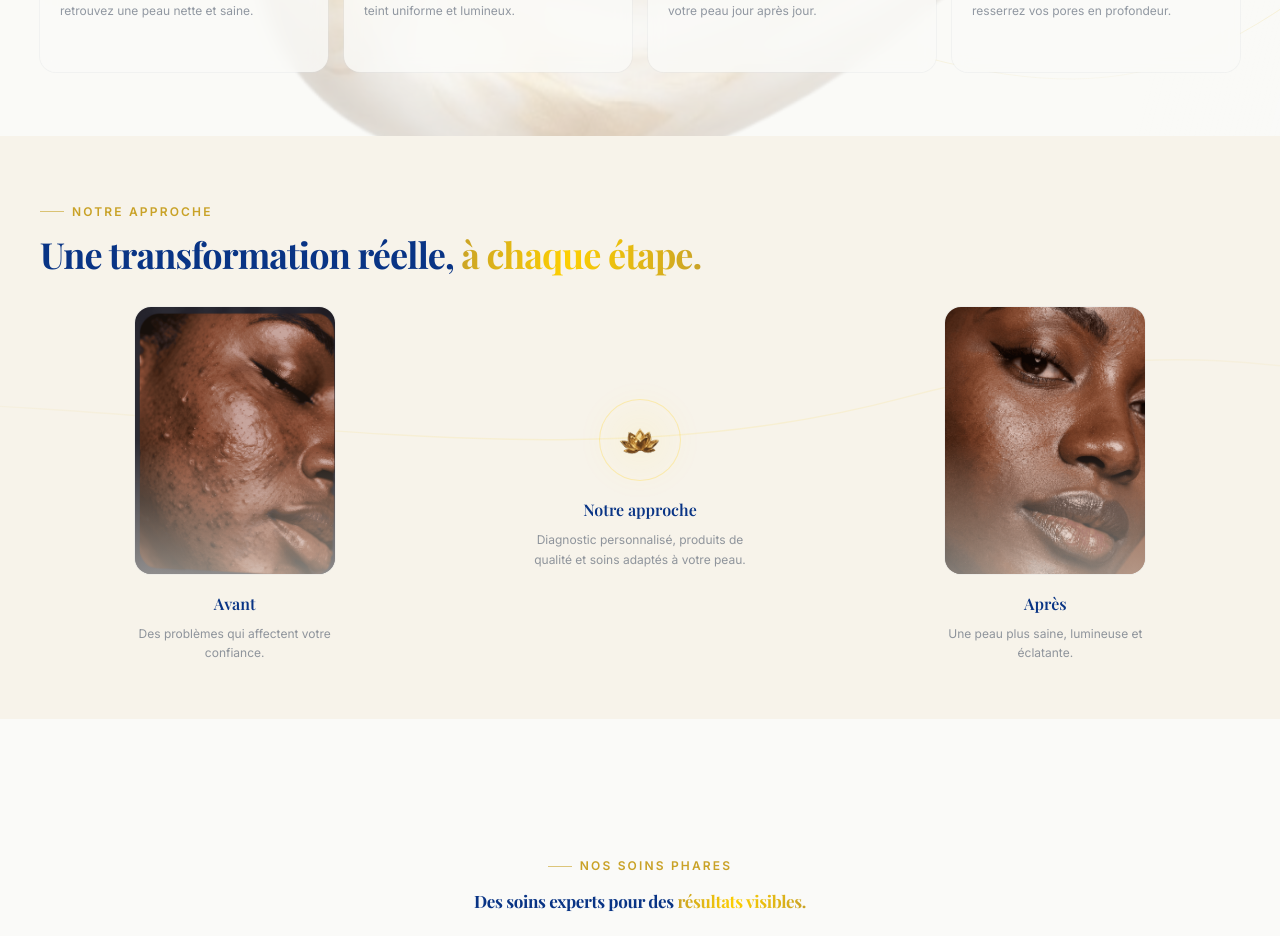
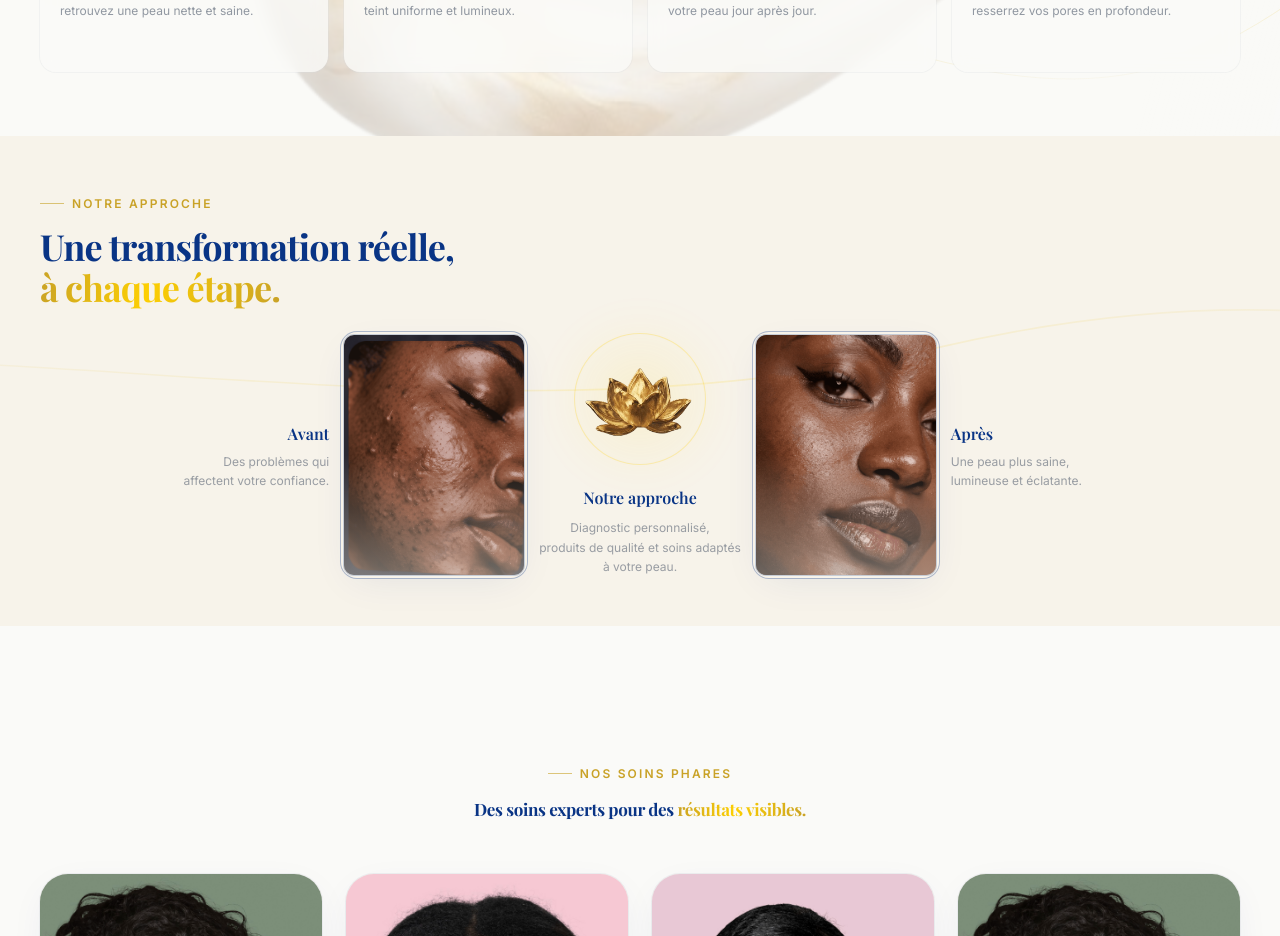
Before and after one commit to kenryalonzo/com.cythia.dev, a Next.js app: page / in a window 1280 px wide. Shown: the part 1102-2038 px from the top of the page. Built offline with nearby package versions, Linux system fonts and the light colour scheme.

Commit message:
Enhance SkinConcerns and Transformation components with improved image loading and layout adjustments

```diff
--- a/components/SkinConcerns.tsx
+++ b/components/SkinConcerns.tsx
@@ -53,6 +53,7 @@ export function SkinConcerns() {
 					alt=""
 					fill
 					sizes="100vw"
+					loading="eager"
 					className="object-cover animate-slow-pan"
 					aria-hidden
 				/>
--- a/components/Transformation.tsx
+++ b/components/Transformation.tsx
@@ -1,128 +1,159 @@
 "use client";
 
+import { motion } from "framer-motion";
 import Image from "next/image";
 import { Reveal } from "@/components/ui/Reveal";
 
 export function Transformation() {
 	return (
-		<section className="relative overflow-hidden bg-cream py-10 md:py-14">
-			{/* Décor — filets dorés subtils */}
+		<section className="relative overflow-hidden bg-cream py-8 md:py-12">
+			{/* Décor — filet doré subtil */}
 			<div aria-hidden className="absolute inset-0">
 				<svg
 					role="presentation"
 					aria-hidden="true"
 					className="absolute inset-0 h-full w-full"
-					viewBox="0 0 1440 400"
+					viewBox="0 0 1440 300"
 					fill="none"
 					preserveAspectRatio="xMidYMid slice"
 				>
 					<defs>
-						<linearGradient id="gold-fade" x1="0" y1="0" x2="1" y2="0">
+						<linearGradient id="gold-line" x1="0" y1="0" x2="1" y2="0">
 							<stop offset="0%" stopColor="#c9a227" stopOpacity="0" />
-							<stop offset="50%" stopColor="#fdcf02" stopOpacity="0.12" />
+							<stop offset="50%" stopColor="#fdcf02" stopOpacity="0.15" />
 							<stop offset="100%" stopColor="#c9a227" stopOpacity="0" />
 						</linearGradient>
 					</defs>
 					<path
-						d="M-50 200 C 300 140, 600 260, 900 180 S 1300 230, 1520 200"
-						stroke="url(#gold-fade)"
+						d="M-50 150 C 300 100, 600 200, 900 130 S 1300 170, 1520 150"
+						stroke="url(#gold-line)"
 						strokeWidth="1"
 					/>
 				</svg>
 			</div>
 
 			<div className="container-luxe relative">
-				{/* En-tête compact */}
+				{/* En-tête */}
 				<Reveal direction="none">
-					<div className="mb-8 max-w-2xl">
+					<div className="mb-6 max-w-2xl">
 						<span className="eyebrow inline-flex items-center gap-2">
 							<span className="h-px w-6 bg-gold-deep/60" aria-hidden />
 							Notre approche
 						</span>
 						<h2 className="mt-3 font-display text-2xl font-bold leading-[1.15] tracking-tight text-royal sm:text-3xl md:text-4xl">
-							Une transformation réelle,{" "}
+							Une transformation réelle,
+							<br />
 							<span className="text-gradient-gold">à chaque étape.</span>
 						</h2>
 					</div>
 				</Reveal>
 
-				{/* Layout 3 colonnes — compact */}
-				<div className="grid grid-cols-1 items-center gap-6 md:grid-cols-3 md:gap-4">
-					{/* Avant */}
-					<Reveal delay={0.1}>
-						<div className="flex flex-col items-center text-center">
-							<div className="relative aspect-[3/4] w-full max-w-[200px] overflow-hidden rounded-xl ring-1 ring-slate-line/30">
+				{/* Layout horizontal — images rapprochées */}
+				<div className="grid grid-cols-1 items-center gap-4 md:grid-cols-[1fr_auto_1fr] md:gap-3">
+					{/* Avant — texte à gauche, image à droite */}
+					<Reveal delay={0.1} direction="left">
+						<div className="flex items-center gap-3">
+							<div className="ml-auto text-right">
+								<span className="font-display text-base font-semibold text-royal">
+									Avant
+								</span>
+								<p className="mt-1 max-w-[170px] text-xs leading-relaxed text-slate-ink/55">
+									Des problèmes qui
+									<br />
+									affectent votre confiance.
+								</p>
+							</div>
+							<motion.div
+								whileHover={{ scale: 1.03 }}
+								transition={{ type: "spring", stiffness: 300, damping: 20 }}
+								className="relative rounded-xl p-[3px] ring-1 ring-royal/30 shadow-soft"
+							>
+								{/* Double bordure bleue */}
+								<div className="relative overflow-hidden rounded-[10px] ring-1 ring-royal/20">
+									<div className="relative aspect-[3/4] w-[180px]">
 										<Image
 											src="/assets/images/before-image.png"
 											alt="Avant le soin — peau avec imperfections"
 											fill
-									sizes="(min-width: 768px) 200px, 70vw"
+											sizes="180px"
 											className="object-cover"
 										/>
-								<div className="pointer-events-none absolute inset-0 bg-gradient-to-t from-cream/50 via-transparent to-transparent" />
+										<div className="pointer-events-none absolute inset-0 bg-gradient-to-t from-cream/40 via-transparent to-transparent" />
 									</div>
-							<div className="mt-4">
+								</div>
+							</motion.div>
+						</div>
+					</Reveal>
+
+					{/* Lotus central — plus gros */}
+					<Reveal delay={0.2}>
+						<div className="flex flex-col items-center text-center">
+							<motion.div
+								whileHover={{ scale: 1.08, rotate: 5 }}
+								transition={{ type: "spring", stiffness: 200, damping: 15 }}
+								className="relative flex h-[130px] w-[130px] items-center justify-center rounded-full ring-1 ring-gold/25"
+							>
+								<div
+									aria-hidden
+									className="absolute -inset-5 rounded-full opacity-40 blur-xl"
+									style={{
+										background:
+											"radial-gradient(circle, rgba(253,207,2,0.35) 0%, transparent 70%)",
+									}}
+								/>
+								<Image
+									src="/assets/images/floor-dore-image.png"
+									alt="Lotus doré — notre approche"
+									width={96}
+									height={96}
+									style={{ width: "auto", height: "auto" }}
+									className="relative z-10 object-contain"
+								/>
+							</motion.div>
+							<div className="mt-5">
 								<span className="font-display text-base font-semibold text-royal">
-									Avant
+									Notre approche
 								</span>
-								<p className="mt-1.5 max-w-[200px] text-xs leading-relaxed text-slate-ink/60">
-									Des problèmes qui affectent votre confiance.
+								<p className="mt-1.5 max-w-[220px] text-xs leading-relaxed text-slate-ink/55">
+									Diagnostic personnalisé,
+									<br />
+									produits de qualité et soins adaptés
+									<br />à votre peau.
 								</p>
 							</div>
 						</div>
 					</Reveal>
 
-					{/* Notre Approche — centre avec lotus */}
-					<Reveal delay={0.2}>
-						<div className="flex flex-col items-center text-center">
-							<div className="relative flex h-20 w-20 items-center justify-center rounded-full ring-1 ring-gold/25">
-								<div
-									aria-hidden
-									className="absolute -inset-3 rounded-full opacity-30 blur-lg"
-									style={{
-										background:
-											"radial-gradient(circle, rgba(253,207,2,0.25) 0%, transparent 70%)",
-									}}
-								/>
-								<Image
-									src="/assets/images/floor-dore-image.png"
-									alt="Lotus doré — notre approche"
-									width={48}
-									height={48}
-									className="relative z-10 object-contain"
-								/>
-							</div>
-							<div className="mt-4">
-								<span className="font-display text-base font-semibold text-royal">
-									Notre approche
-								</span>
-								<p className="mt-1.5 max-w-[220px] text-xs leading-relaxed text-slate-ink/60">
-									Diagnostic personnalisé, produits de qualité et soins adaptés
-									à votre peau.
-								</p>
-							</div>
-						</div>
-					</Reveal>
-
-					{/* Après */}
-					<Reveal delay={0.3}>
-						<div className="flex flex-col items-center text-center">
-							<div className="relative aspect-[3/4] w-full max-w-[200px] overflow-hidden rounded-xl ring-1 ring-slate-line/30">
+					{/* Après — image à gauche, texte à droite */}
+					<Reveal delay={0.3} direction="right">
+						<div className="flex items-center gap-3">
+							<motion.div
+								whileHover={{ scale: 1.03 }}
+								transition={{ type: "spring", stiffness: 300, damping: 20 }}
+								className="relative rounded-xl p-[3px] ring-1 ring-royal/30 shadow-soft"
+							>
+								{/* Double bordure bleue */}
+								<div className="relative overflow-hidden rounded-[10px] ring-1 ring-royal/20">
+									<div className="relative aspect-[3/4] w-[180px]">
 										<Image
 											src="/assets/images/after-image.png"
 											alt="Après le soin — peau saine et éclatante"
 											fill
-									sizes="(min-width: 768px) 200px, 70vw"
+											sizes="180px"
 											className="object-cover"
 										/>
-								<div className="pointer-events-none absolute inset-0 bg-gradient-to-t from-cream/50 via-transparent to-transparent" />
+										<div className="pointer-events-none absolute inset-0 bg-gradient-to-t from-cream/40 via-transparent to-transparent" />
 									</div>
-							<div className="mt-4">
+								</div>
+							</motion.div>
+							<div className="flex-1 text-left">
 								<span className="font-display text-base font-semibold text-royal">
 									Après
 								</span>
-								<p className="mt-1.5 max-w-[200px] text-xs leading-relaxed text-slate-ink/60">
-									Une peau plus saine, lumineuse et éclatante.
+								<p className="mt-1 max-w-[170px] text-xs leading-relaxed text-slate-ink/55">
+									Une peau plus saine,
+									<br />
+									lumineuse et éclatante.
 								</p>
 							</div>
 						</div>
```
Lines whose indentation alone changed are shown as unchanged.
